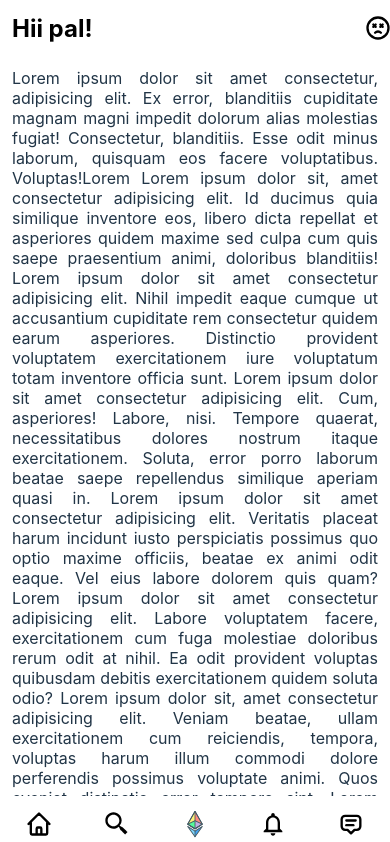
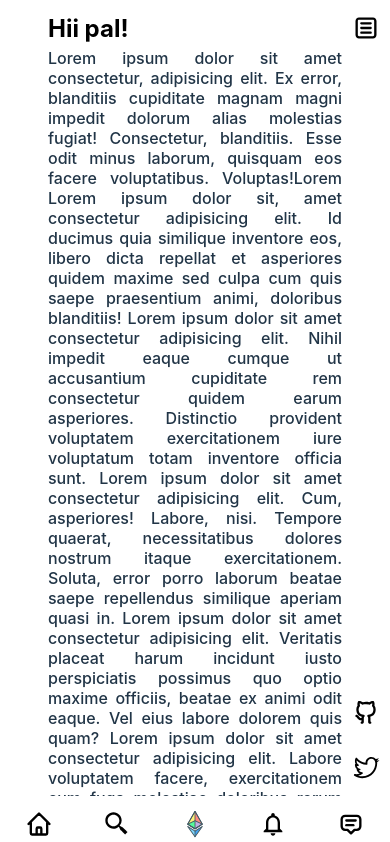
Before and after one commit to krishnakanthati/hiipal, a React (Vite) app: page / in a window 390 px wide. Shown: the top 842 px of the page. Built offline with nearby package versions, Linux system fonts and the light colour scheme.

Commit message:
responsive site

```diff
--- a/src/App.css
+++ b/src/App.css
@@ -3,11 +3,23 @@
 }
 
 .main-container {
-  display: block;
-  margin-left: 3rem;
-  box-sizing: border-box;
-  margin-top: 3.5rem;
+  position: fixed;
+  top: 3rem;
+  left: 3rem;
+  right: 3rem;
+  bottom: 0;
   text-align: justify;
+  font-weight: 500;
+  overflow: auto;
+}
+
+.main-container::-webkit-scrollbar {
+  width: 0;
+  scrollbar-width: none;
+}
+
+.main-container::-moz-scrollbar {
+  scrollbar-width: none;
 }
 
 .read-the-docs {
--- a/src/components/Navbar/Navbar.css
+++ b/src/components/Navbar/Navbar.css
@@ -1,6 +1,7 @@
 header {
     margin: 0;
     padding: 0;
+    box-sizing: border-box;
 }
 
 .header {
@@ -14,6 +15,8 @@ header {
     background-color: white;
     cursor: pointer;
     width: calc(100% - 3rem);
+    height: 3rem;
+    /* border: 1px solid black; */
 }
 
 .navbar {
@@ -21,15 +24,31 @@ header {
     height: 100vh;
     position: fixed;
     background-color: white;
+    /* border: 1px solid black; */
 }
 
-.navbar-ul {
+.sidebar {
+    right: 0;
+    width: 3rem;
+    height: 100vh;
+    margin-top: 3rem;
+    position: fixed;
+    background-color: white;
+    height: calc(100% - 3rem);
+    /* border: 1px solid black; */
+}
+
+.navbar-ul, .sidebar-ul {
     list-style: none;
     margin: 0;
     padding: 0;
     display: flex;
     flex-direction: column;
     height: 100%;
+}
+
+.sidebar-ul {
+    flex-direction: column-reverse;
 }
 
 .header-ul {
@@ -70,12 +89,18 @@ header {
 @media only screen and (max-width: 600px) {
     .navbar {
         bottom: 0;
-        width: 100vw;
+        width: 100%;
         height: 3rem;
     }
 
     .header {
-        width: 100%;
+        width: calc(100%-3rem);
+        height: 3rem;
+
+    }
+
+    .sidebar {
+        height: calc(100% - 6rem);
     }
 
     .navbar-ul {
@@ -88,17 +113,11 @@ header {
     }
 
     .main-container, .header, .navbar {
-        margin: 0;
-    }
-
-    .header {
-        margin-left: 0.75rem;
+        margin-bottom: 0;
     }
 
     .main-container {
-        display: block;
-        margin-top: 3.5rem;
-        padding: 0.75rem;
+        margin-bottom: 3rem;
         box-sizing: border-box;
     }
 }
--- a/src/components/Navbar/Navbar.jsx
+++ b/src/components/Navbar/Navbar.jsx
@@ -5,9 +5,13 @@ import { Link } from "react-router-dom";
 import diamond from "../../assets/diamond.mp3";
 
 import * as HiIcons from "react-icons/hi";
+import * as CgIcons from "react-icons/cg";
 import * as BiIcons from "react-icons/bi";
 import * as TbIcons from "react-icons/tb";
 import * as MdIcons from "react-icons/md";
+import * as RxIcons from "react-icons/rx";
+import * as RiIcons from "react-icons/ri";
+import * as FaIcons from "react-icons/fa";
 
 function Navbar() {
   let audio = new Audio(diamond);
@@ -61,14 +65,26 @@ function Navbar() {
           </li>
           <li className="header-li">
             <Link className="nav-link" to="/">
-              <TbIcons.TbMoodSadDizzy className="nav-icon" />
+              <CgIcons.CgMenuBoxed className="nav-icon" />
             </Link>
           </li>
-          {/* <li className="header-li">
+        </ul>
+      </nav>
+      <nav className="sidebar">
+        <ul className="sidebar-ul">
+          <li className="sidebar-li">
             <Link className="nav-link" to="/">
-              <MdIcons.MdOutlineAddCircleOutline className="nav-icon" />
+              <RxIcons.RxTwitterLogo className="nav-icon" />
             </Link>
-          </li> */}
+          </li>
+          <li className="sidebar-li">
+            <Link
+              className="nav-link"
+              to="https://github.com/krishnakanthati/hiipal"
+            >
+              <RiIcons.RiGithubLine className="nav-icon" />
+            </Link>
+          </li>
         </ul>
       </nav>
     </header>
--- a/src/index.css
+++ b/src/index.css
@@ -5,6 +5,8 @@
   color-scheme: light dark;
   color: rgba(255, 255, 255, 0.87);
   background-color: #242424;
+
+  scrollbar-width: none;
 
   font-synthesis: none;
   text-rendering: optimizeLegibility;
@@ -19,14 +21,6 @@ body {
   box-sizing: border-box;
 }
 
-body::-webkit-scrollbar {
-  width: 0.5rem;
-}
-
-body::-webkit-scrollbar-thumb {
-  background-color: black;
-}
-
 @media (prefers-color-scheme: light) {
   :root {
     color: #213547;
```
